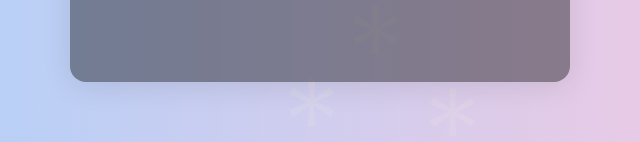
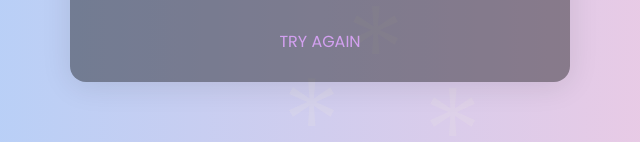
Before and after one commit to cnooot/random-number, a plain HTML site: page index.html in a window 1280 px wide. Shown: the part 658-800 px from the top of the page, 320-960 px from the left. Drawn offline with Linux system fonts and the light colour scheme.

Commit message:
index.html

```diff
--- a/index.html
+++ b/index.html
@@ -20,7 +20,7 @@
             <button id="submit" class="submit" > SUBMIT </button>
             <p id="answer" class="answer"></p>
             <p id="attempts"></p>
-
+            <p id="tryagain" class="tryagain" >TRY AGAIN</p>
         </div>
     <div class="image0 image"></div>
     <div class="image1 image"></div>
```
